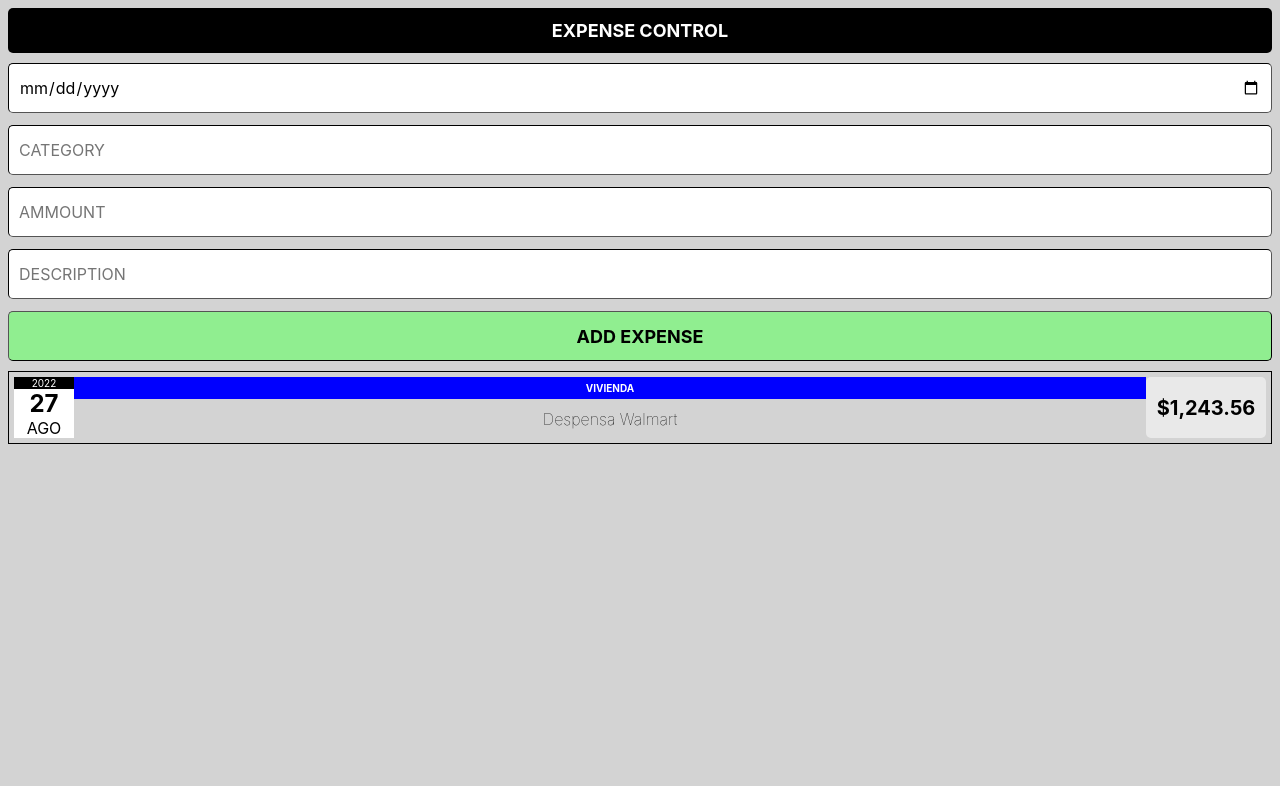
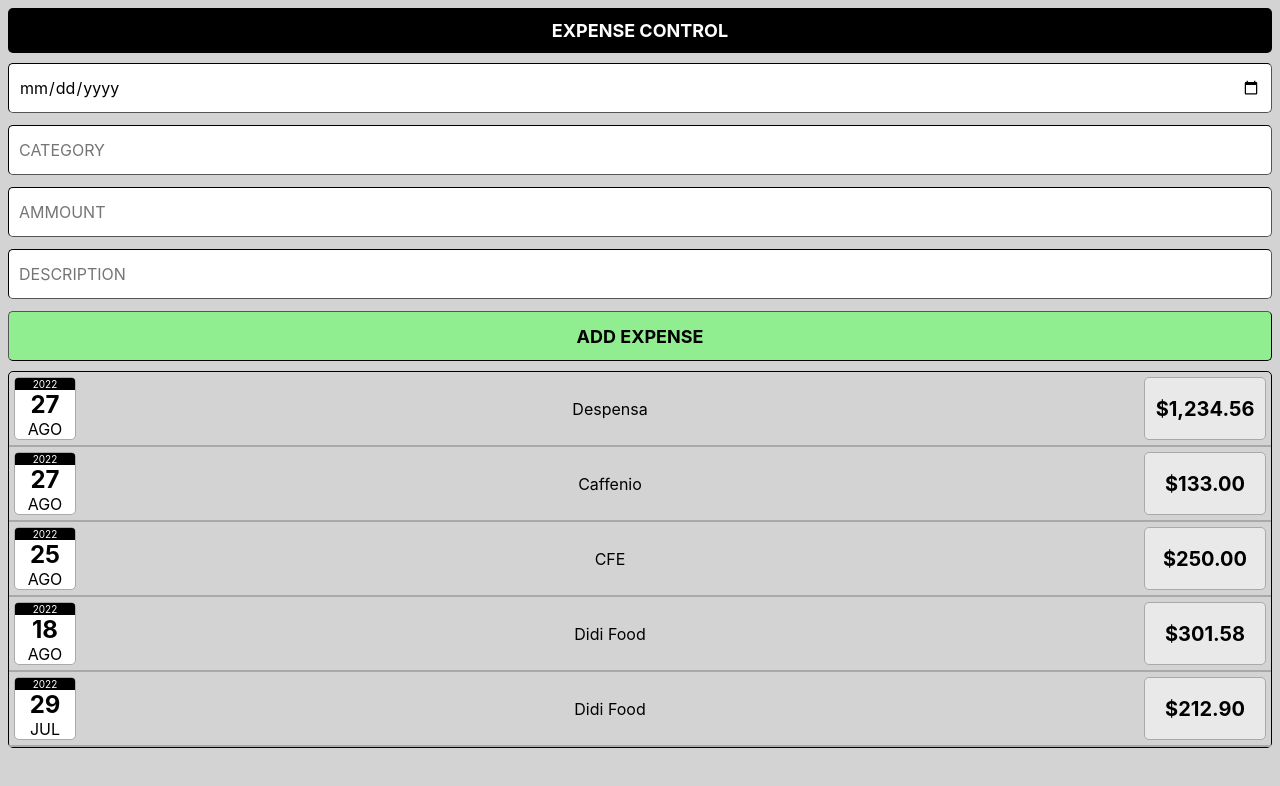
Before and after one commit to jesuszvl/vodyet, a Next.js app: page / in a window 1280 px wide. Shown: the top 786 px of the page. Built offline with nearby package versions, Linux system fonts and the light colour scheme.

Commit message:
divide main structure into components

```diff
--- /dev/null
+++ b/components/Expense/Expense.js
@@ -0,0 +1,21 @@
+import styles from "./Expense.module.css";
+
+export default function Expense() {
+  return (
+    <div className={styles.expense}>
+      <div className={styles.section}>
+        <input type="date" className={styles.input} />
+      </div>
+      <div className={styles.section}>
+        <input className={styles.input} placeholder="CATEGORY" />
+      </div>
+      <div className={styles.section}>
+        <input className={styles.input} placeholder="AMMOUNT" />
+      </div>
+      <div className={styles.section}>
+        <input className={styles.input} placeholder="DESCRIPTION" />
+      </div>
+      <button className={styles.add}>ADD EXPENSE</button>
+    </div>
+  );
+}
--- /dev/null
+++ b/components/Expense/Expense.module.css
@@ -0,0 +1,39 @@
+.expense {
+  padding: 10px 0px;
+  display: flex;
+  align-items: center;
+  flex-direction: column;
+  gap: 12px;
+  min-width: 300px;
+}
+
+.section {
+  width: 100%;
+}
+
+.input {
+  height: 50px;
+  width: 100%;
+  font-size: 16px;
+  box-sizing: border-box;
+  padding: 10px;
+  width: 100%;
+  border-color: black;
+  border-width: 1px;
+  border-radius: 5px;
+}
+
+.add {
+  height: 50px;
+  font-size: 18px;
+  font-weight: 700;
+  background-color: lightgreen;
+  width: 100%;
+  border-color: black;
+  border-width: 1px;
+  border-radius: 5px;
+}
+
+.add:hover {
+  background-color: darkseagreen;
+}
--- /dev/null
+++ b/components/History/History.js
@@ -0,0 +1,44 @@
+import Record from "../Record/Record";
+import styles from "./History.module.css";
+
+export default function History() {
+  return (
+    <div className={styles.history}>
+      <Record
+        description={"Despensa"}
+        ammount={"$1,234.56"}
+        year={2022}
+        day={27}
+        month={"AGO"}
+      />
+      <Record
+        description={"Caffenio"}
+        ammount={"$133.00"}
+        year={2022}
+        day={27}
+        month={"AGO"}
+      />
+      <Record
+        description={"CFE"}
+        ammount={"$250.00"}
+        year={2022}
+        day={25}
+        month={"AGO"}
+      />
+      <Record
+        description={"Didi Food"}
+        ammount={"$301.58"}
+        year={2022}
+        day={18}
+        month={"AGO"}
+      />
+      <Record
+        description={"Didi Food"}
+        ammount={"$212.90"}
+        year={2022}
+        day={29}
+        month={"JUL"}
+      />
+    </div>
+  );
+}
--- /dev/null
+++ b/components/History/History.module.css
@@ -0,0 +1,6 @@
+.history {
+  display: flex;
+  flex-direction: column;
+  border: 1px solid black;
+  border-radius: 5px;
+}
--- /dev/null
+++ b/components/Record/Record.js
@@ -0,0 +1,15 @@
+import styles from "./Record.module.css";
+
+export default function Record({ description, ammount, year, day, month }) {
+  return (
+    <div className={styles.record}>
+      <div className={styles.date}>
+        <span className={styles.year}>{year}</span>
+        <span className={styles.day}>{day}</span>
+        <span className={styles.month}>{month}</span>
+      </div>
+      <span className={styles.description}>{description}</span>
+      <span className={styles.ammount}>{ammount}</span>
+    </div>
+  );
+}
--- /dev/null
+++ b/components/Record/Record.module.css
@@ -0,0 +1,58 @@
+.record {
+  display: flex;
+  flex-direction: row;
+  justify-content: space-between;
+  padding: 5px 5px;
+  border-bottom: 2px solid darkgray;
+}
+
+.date {
+  display: flex;
+  flex-direction: column;
+  justify-content: center;
+  align-items: center;
+  background-color: white;
+  width: 60px;
+  min-width: 60px;
+  border: 1px darkgray solid;
+  border-radius: 5px;
+}
+
+.year {
+  background-color: black;
+  color: white;
+  font-size: 10px;
+  width: 100%;
+  text-align: center;
+  overflow: hidden;
+  border-radius: 3px 3px 0px 0px;
+}
+
+.day {
+  font-size: 24px;
+  font-weight: bold;
+}
+
+.description {
+  display: flex;
+  flex-direction: column;
+  justify-content: center;
+  align-items: center;
+  width: 100%;
+  vertical-align: center;
+}
+
+.ammount {
+  display: flex;
+  justify-content: center;
+  align-items: center;
+  font-weight: bold;
+  font-size: 20px;
+  float: right;
+  background-color: rgba(255, 255, 255, 0.5);
+  padding: 10px;
+  border: 1px darkgray solid;
+  border-radius: 5px;
+  min-width: 100px;
+  max-width: 140px;
+}
--- a/pages/index.js
+++ b/pages/index.js
@@ -1,52 +1,23 @@
 import Head from "next/head";
+import Expense from "../components/Expense/Expense";
+import History from "../components/History/History";
 import styles from "../styles/Home.module.css";
 
 export default function Home() {
   return (
-    <div className={styles.container}>
+    <div>
       <Head>
         <title>CONTROL DE GASTOS</title>
         <meta name="description" content="frontbudget" />
       </Head>
 
-      <main className={styles.main}>
+      <main>
         <div className={styles.container}>
           <div className={styles.header}>
             <h1 className={styles.title}>EXPENSE CONTROL</h1>
           </div>
-
-          <div className={styles.expense}>
-            <div className={styles.section}>
-              <input type="date" className={styles.input} />
-            </div>
-            <div className={styles.section}>
-              <input className={styles.input} placeholder="CATEGORY" />
-            </div>
-            <div className={styles.section}>
-              <input className={styles.input} placeholder="AMMOUNT" />
-            </div>
-            <div className={styles.section}>
-              <input className={styles.input} placeholder="DESCRIPTION" />
-            </div>
-            <button className={styles.add}>ADD EXPENSE</button>
-          </div>
-
-          <div className={styles.history}>
-            <div className={styles.record}>
-              <div className={styles.date}>
-                <span className={styles.year}>2022</span>
-                <span className={styles.day}>27</span>
-                <span className={styles.month}>AGO</span>
-              </div>
-              <div className={styles.info}>
-                <div className={styles.tag}>
-                  <span className={styles.category}>VIVIENDA</span>
-                </div>
-                <span className={styles.description}>Despensa Walmart</span>
-              </div>
-              <span className={styles.ammount}>$1,243.56</span>
-            </div>
-          </div>
+          <Expense />
+          <History />
         </div>
       </main>
     </div>
--- a/styles/Home.module.css
+++ b/styles/Home.module.css
@@ -1,95 +1,13 @@
-.main {
-}
-
-.container {
-}
-
 .header {
   background-color: black;
   display: flex;
   justify-content: center;
-
   border-radius: 5px;
 }
 
 .title {
   color: white;
   font-size: 18px;
-}
-
-.expense {
-  padding: 10px 0px;
-  display: flex;
-  align-items: center;
-  flex-direction: column;
-  gap: 12px;
-}
-
-.section {
-  width: 100%;
-}
-
-.input {
-  height: 50px;
-  width: 100%;
-  font-size: 16px;
-  box-sizing: border-box;
-  padding: 10px;
-  width: 100%;
-  border-color: black;
-  border-width: 1px;
-  border-radius: 5px;
-}
-
-.add {
-  height: 50px;
-  font-size: 18px;
-  font-weight: 700;
-  background-color: lightgreen;
-  width: 100%;
-  border-color: black;
-  border-width: 1px;
-  border-radius: 5px;
-}
-
-.add:hover {
-  background-color: darkseagreen;
-}
-
-.history {
-  display: flex;
-  flex-direction: column;
-}
-
-.record {
-  display: flex;
-  flex-direction: row;
-  justify-content: space-between;
-  padding: 5px 5px;
-  border: 1px black solid;
-}
-
-.date {
-  display: flex;
-  flex-direction: column;
-  justify-content: center;
-  align-items: center;
-  background-color: white;
-  width: 60px;
-  min-width: 60px;
-}
-
-.day {
-  font-size: 24px;
-  font-weight: bold;
-}
-
-.year {
-  background-color: black;
-  color: white;
-  font-size: 10px;
-  width: 100%;
-  text-align: center;
 }
 
 .description {
@@ -102,37 +20,8 @@
   justify-content: center;
 }
 
-.info {
+.content {
   display: flex;
-  flex-direction: column;
-  width: 100%;
+  justify-content: flex-start;
+  gap: 10px;
 }
-
-.tag {
-  display: flex;
-  align-items: center;
-  padding: 5px;
-  background-color: blue;
-  float: right;
-  justify-content: center;
-}
-
-.category {
-  color: white;
-  font-size: 10px;
-  font-weight: bold;
-}
-
-.ammount {
-  display: flex;
-  justify-content: center;
-  align-items: center;
-  font-weight: bold;
-  font-size: 20px;
-  float: right;
-  background-color: rgba(255, 255, 255, 0.5);
-  padding: 10px;
-  border-radius: 5px;
-  min-width: 100px;
-  max-width: 140px;
-}
```
